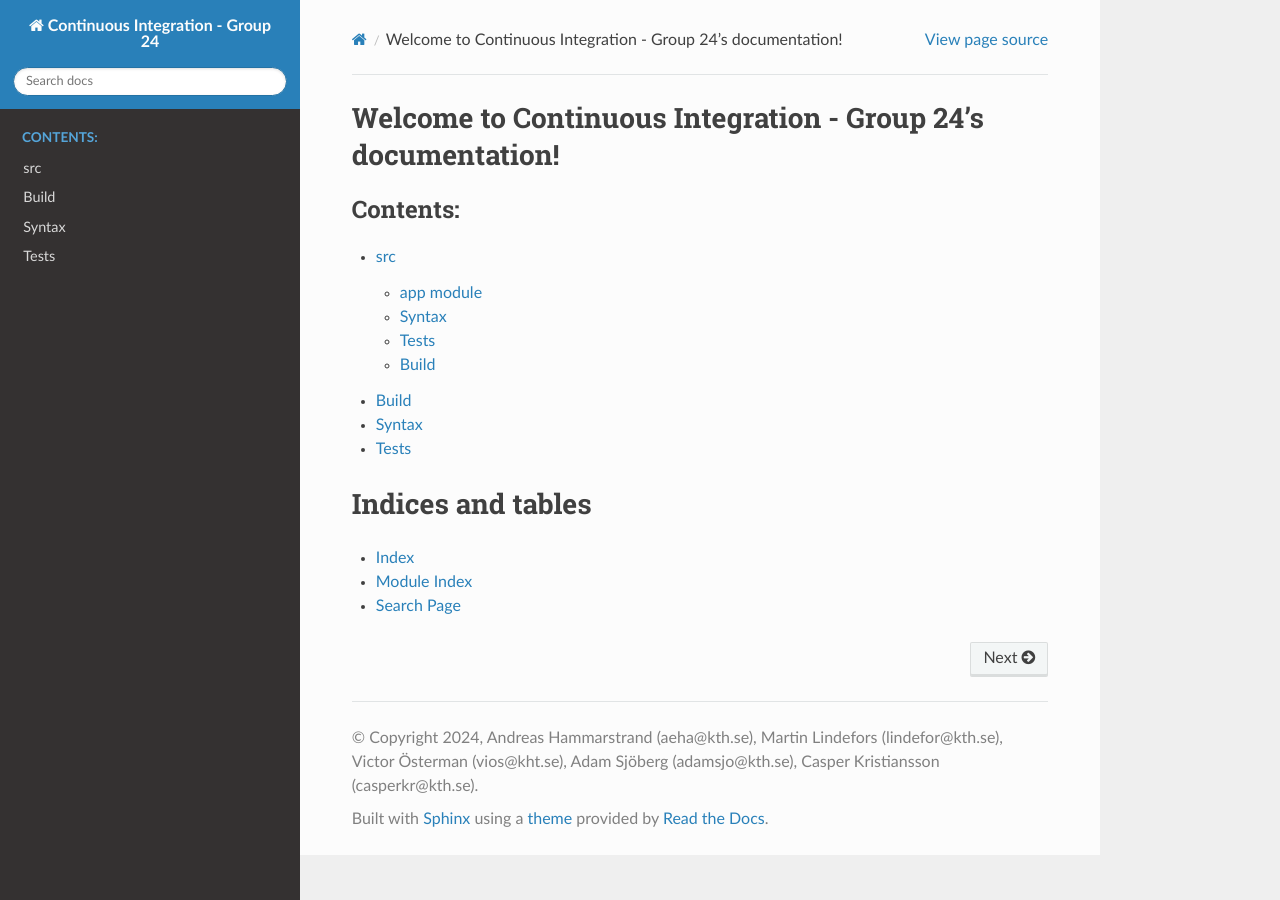
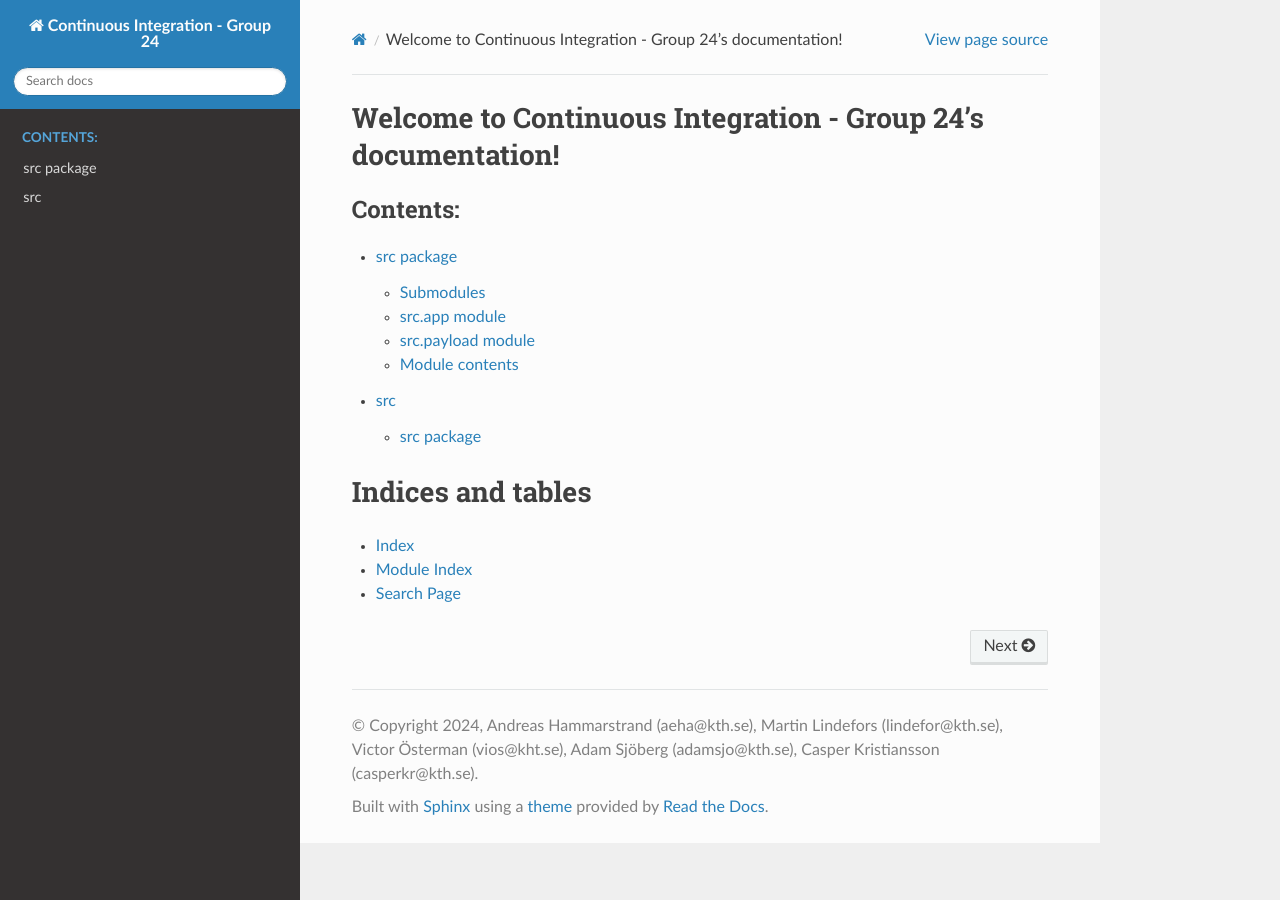
Before and after one commit to DD2480VT24-G24/DD2480G24-2, a Sphinx documentation site: the page built from docs/source/index.rst, in a window 1280 px wide. Built offline with Sphinx 7.4.7 and the Read the Docs theme 2.0.0, drawn with Linux system fonts in a browser that asks for light colours.

Commit message:
Add new modules to doc paths

```diff
--- a/docs/source/conf.py
+++ b/docs/source/conf.py
@@ -36,3 +36,5 @@ import os
 import sys
 
 sys.path.insert(0, os.path.abspath('../../src'))
+sys.path.insert(0, os.path.abspath('../..'))
+sys.path.insert(0, os.path.abspath('../../src/dummycode'))
--- a/docs/source/index.rst
+++ b/docs/source/index.rst
@@ -10,10 +10,8 @@ Welcome to Continuous Integration - Group 24's documentation!
    :maxdepth: 2
    :caption: Contents:
 
+   src
    modules
-   build
-   syntax
-   tests
 
 
 Indices and tables
--- a/docs/source/modules.rst
+++ b/docs/source/modules.rst
@@ -4,7 +4,4 @@ src
 .. toctree::
    :maxdepth: 4
 
-   app
-   syntax
-   tests
-   build
+   src
--- /dev/null
+++ b/docs/source/src.rst
@@ -0,0 +1,29 @@
+src package
+===========
+
+Submodules
+----------
+
+src.app module
+--------------
+
+.. automodule:: src.app
+   :members:
+   :undoc-members:
+   :show-inheritance:
+
+src.payload module
+------------------
+
+.. automodule:: src.payload
+   :members:
+   :undoc-members:
+   :show-inheritance:
+
+Module contents
+---------------
+
+.. automodule:: src
+   :members:
+   :undoc-members:
+   :show-inheritance:
```
Also changed, not shown: docs/source/app.rst (deleted, +0 -7 lines), docs/source/build.rst (deleted, +0 -7 lines), docs/source/syntax.rst (deleted, +0 -7 lines), docs/source/tests.rst (deleted, +0 -7 lines).
